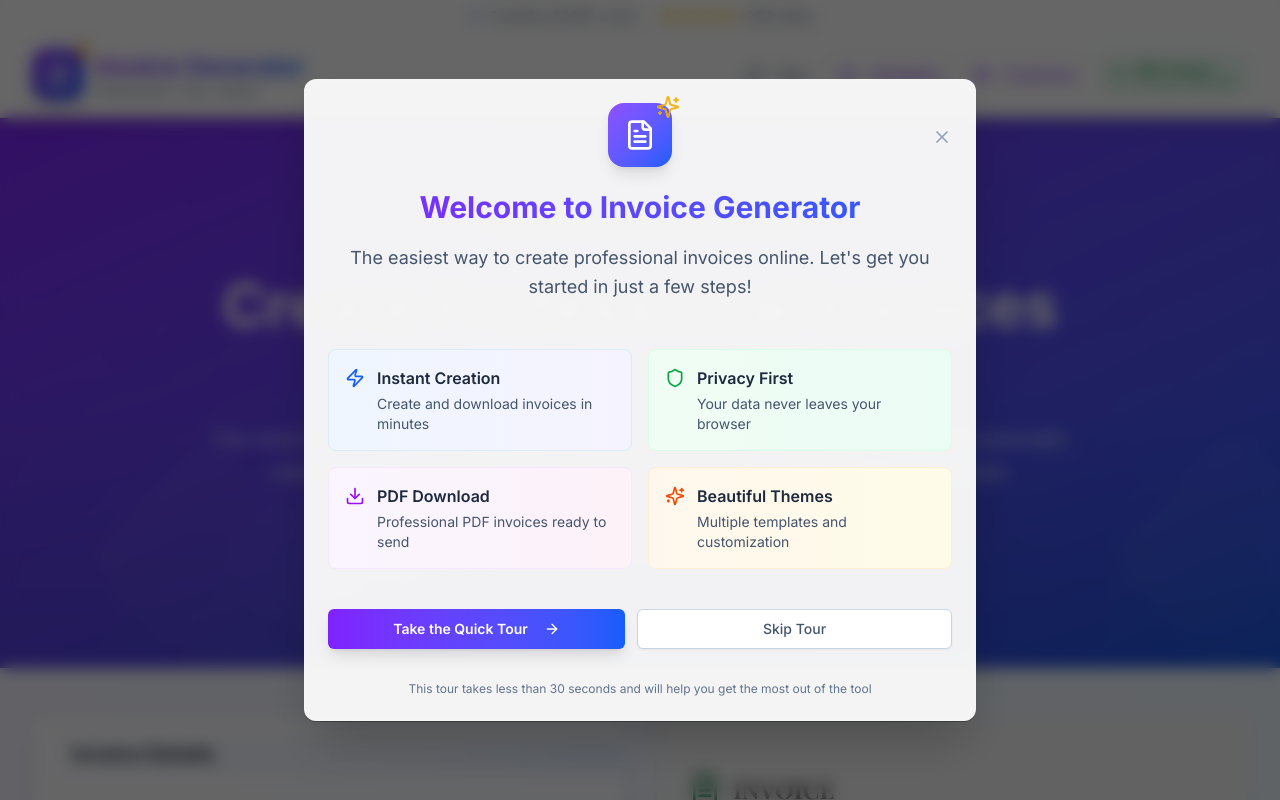
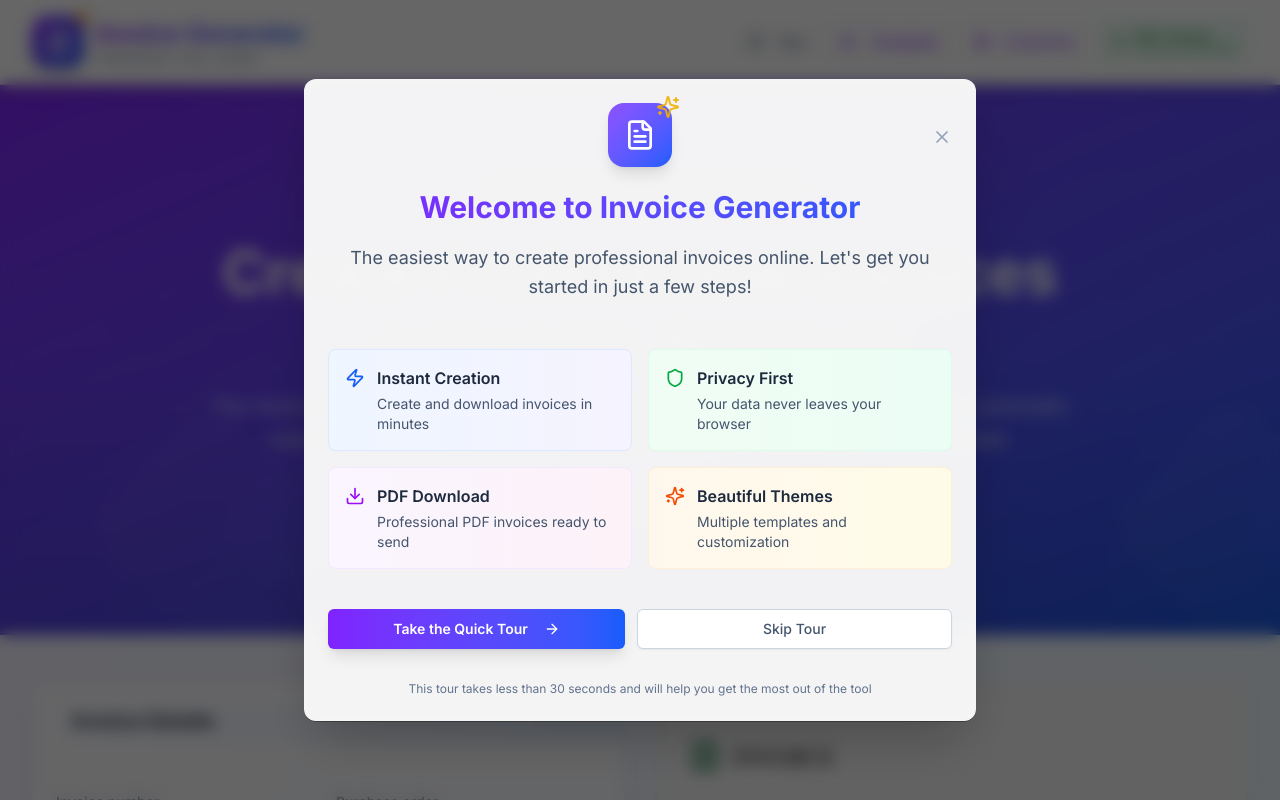
Before and after one commit to adeelibr/white-label-invoice-generator, a Next.js app: page / in a window 1280 px wide. Shown: the top 800 px of the page. Built offline with nearby package versions, Linux system fonts and the light colour scheme.

Commit message:
Remove fake testimonial and fix button hover effects
Co-authored-by: adeelibr <16651811+adeelibr@users.noreply.github.com>

```diff
--- a/components/invoice-generator.tsx
+++ b/components/invoice-generator.tsx
@@ -9,7 +9,7 @@ import { Input } from "@/components/ui/input"
 import { Label } from "@/components/ui/label"
 import { Textarea } from "@/components/ui/textarea"
 import { Select, SelectContent, SelectItem, SelectTrigger, SelectValue } from "@/components/ui/select"
-import { Plus, Trash2, FileText, Download, Upload, X, Sparkles, Zap, Shield, Settings, Eye, HelpCircle, Star, Users } from "lucide-react"
+import { Plus, Trash2, FileText, Download, Upload, X, Sparkles, Zap, Shield, Settings, Eye, HelpCircle } from "lucide-react"
 import { DynamicInvoicePreview } from "./dynamic-invoice-preview"
 import { ThemeSettings, type ThemeConfig } from "./theme-settings"
 import { TemplateSelection } from "./template-selection"
@@ -393,21 +393,6 @@ export function InvoiceGenerator() {
         role="banner"
       >
         <div className="max-w-7xl mx-auto px-4 sm:px-6 lg:px-8">
-          {/* Top bar with social proof */}
-          <div className="hidden md:flex items-center justify-center py-2 text-xs text-slate-600 border-b border-slate-100/50">
-            <div className="flex items-center space-x-6">
-              <div className="flex items-center space-x-2">
-                <Users className="h-3 w-3 text-blue-500" />
-                <span>Trusted by 50,000+ users</span>
-              </div>
-              <div className="flex items-center space-x-1">
-                {[1, 2, 3, 4, 5].map((star) => (
-                  <Star key={star} className="h-3 w-3 fill-yellow-400 text-yellow-400" />
-                ))}
-                <span className="ml-1">4.9/5 rating</span>
-              </div>
-            </div>
-          </div>
 
           {/* Main navigation */}
           <nav className="flex items-center justify-between py-4" aria-label="Main navigation">
@@ -434,7 +419,7 @@ export function InvoiceGenerator() {
                 variant="ghost"
                 size="sm"
                 onClick={triggerOnboarding}
-                className="text-slate-600 hover:text-slate-800 hover:bg-slate-100 transition-all duration-200"
+                className="text-slate-600 hover:text-slate-800 hover:bg-slate-100 transition-colors duration-200"
                 title="Show tour again"
               >
                 <HelpCircle className="h-4 w-4 mr-2" />
@@ -446,7 +431,7 @@ export function InvoiceGenerator() {
                 variant="outline"
                 size="sm"
                 onClick={() => setShowTemplateSelection(true)}
-                className={`border-${themeClasses.accentBorder} text-${themeClasses.accentText} hover:bg-${themeClasses.accentLight} transition-all duration-200 hover:shadow-md hover:scale-105 font-medium`}
+                className={`border-${themeClasses.accentBorder} text-${themeClasses.accentText} hover:bg-${themeClasses.accentLight} transition-colors duration-200 font-medium`}
               >
                 <Eye className="h-4 w-4 mr-2" />
                 <span className="hidden sm:inline">Templates</span>
@@ -457,7 +442,7 @@ export function InvoiceGenerator() {
                 variant="outline"
                 size="sm"
                 onClick={() => setShowThemeSettings(true)}
-                className={`border-${themeClasses.accentBorder} text-${themeClasses.accentText} hover:bg-${themeClasses.accentLight} transition-all duration-200 hover:shadow-md hover:scale-105 font-medium`}
+                className={`border-${themeClasses.accentBorder} text-${themeClasses.accentText} hover:bg-${themeClasses.accentLight} transition-colors duration-200 font-medium`}
                 aria-label="Customize theme and appearance"
               >
                 <Settings className="h-4 w-4 mr-2" aria-hidden="true" />
```
